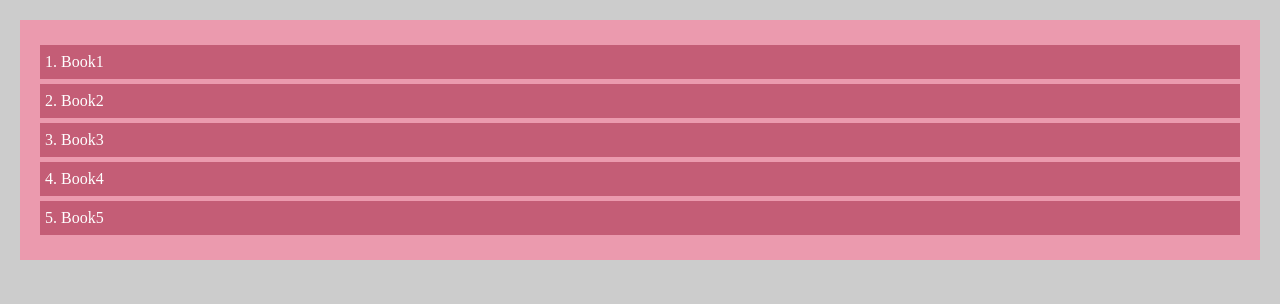
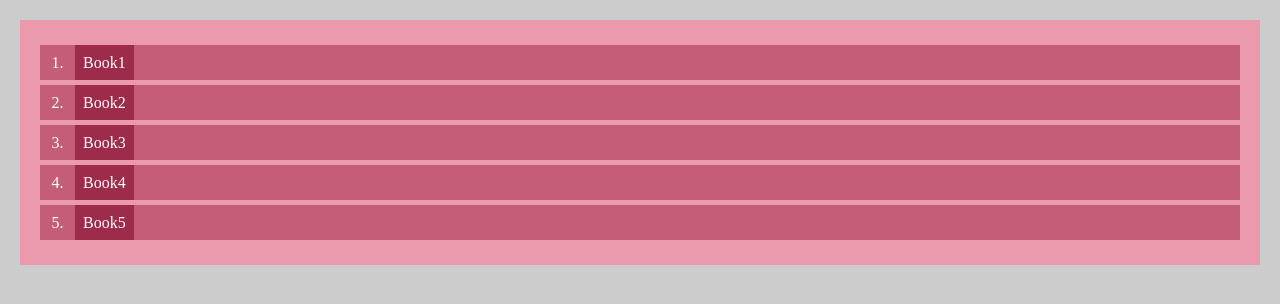
Before and after one commit to WandererRus/HTMLCSS, a plain HTML site: page HTML & CSS/lesson2/index.html in a window 1280 px wide. Drawn offline with Linux system fonts and the light colour scheme.

Commit message:
lesson 2 task1 end

```diff
--- a/HTML & CSS/lesson2/index.html
+++ b/HTML & CSS/lesson2/index.html
@@ -33,10 +33,25 @@
         }
 
         li {
+            display: flex;
+            height: 35px;
+            margin: 5px 0;
             background: #c45d76;
             color: white;
-            margin: 5px 0;
-            padding: 8px 5px;
+        }
+        .counter {
+            display: flex;
+            justify-content: center;
+            align-items: center;
+            width:35px;
+            height: 35px;
+        }
+        .name {
+            display: flex;
+            align-items: center;
+            height: 35px;
+            padding: 0 8px;
+            background: #9c2c4a;
         }
     </style>
 </head>
```
